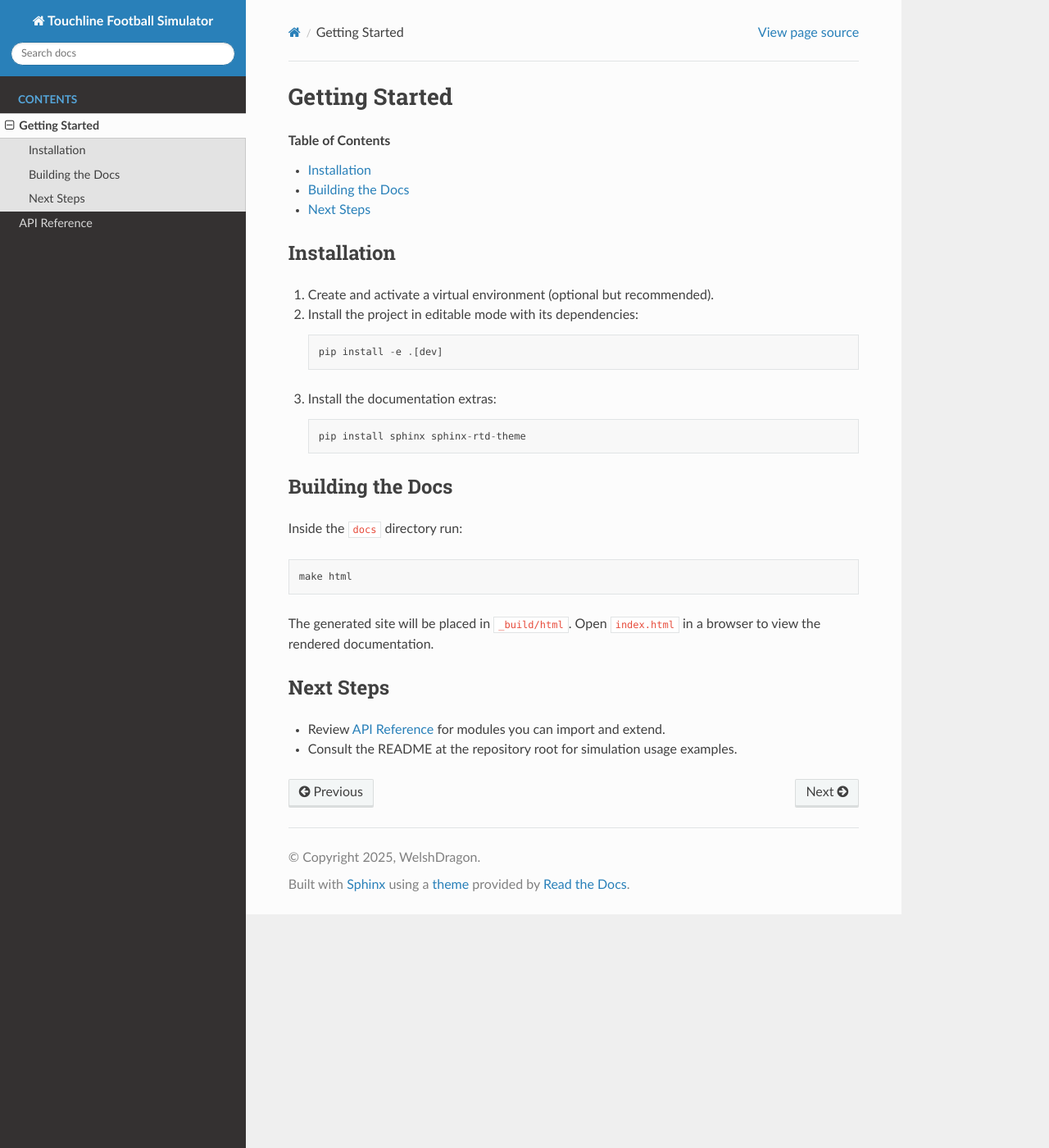
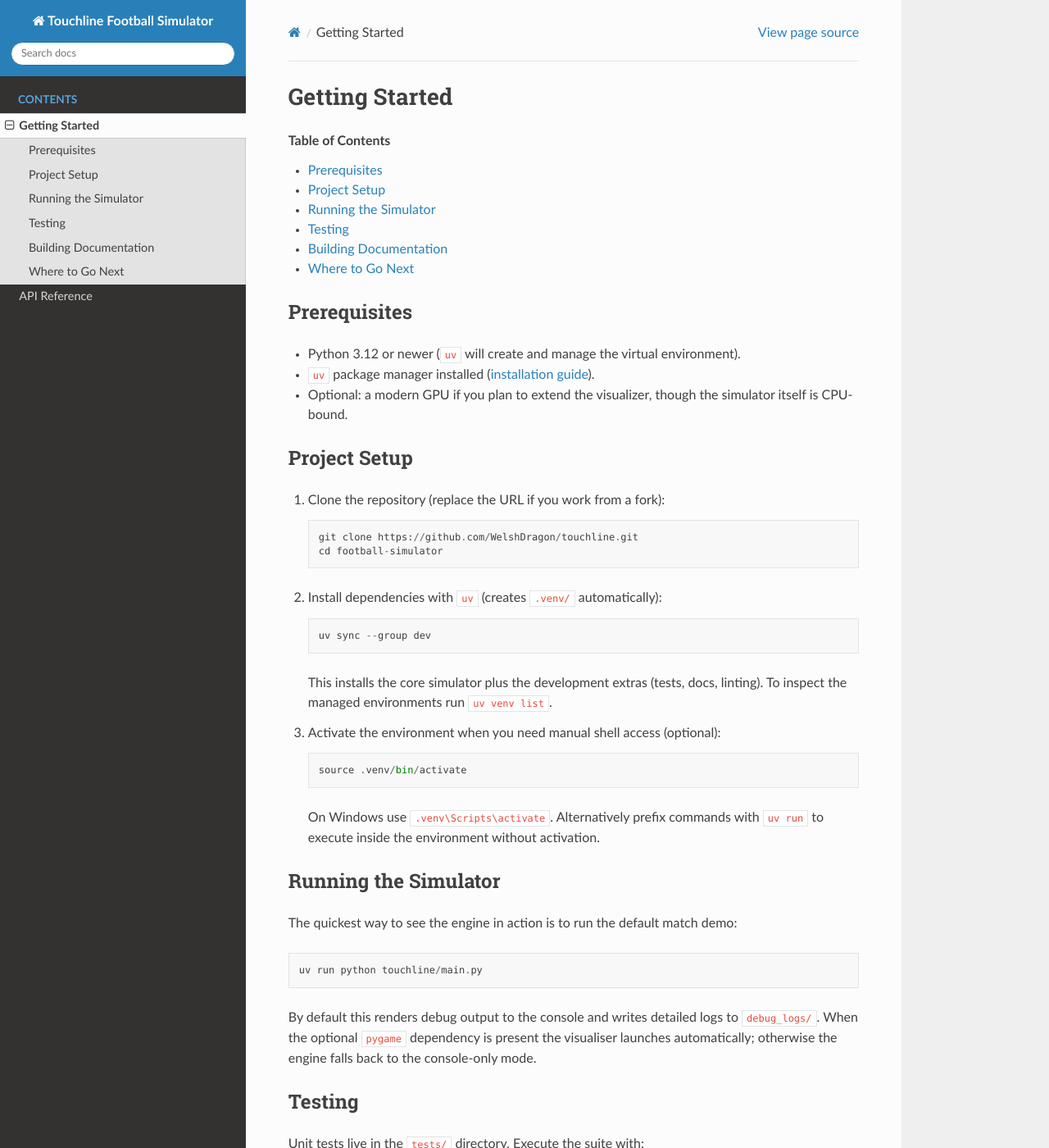
Before and after one commit to WelshDragon/touchline, a Sphinx documentation site: the page built from docs/getting_started.rst, in a window 1280 px wide and 1400 px high. Shown: the whole window at 82% size. Built offline with Sphinx 7.4.7 and the Read the Docs theme 3.1.0, drawn with Linux system fonts in a browser that asks for light colours; the version number is read from the project's files by our own code; some of the changed text lies outside the part shown.

```diff
--- a/docs/conf.py
+++ b/docs/conf.py
@@ -36,7 +36,6 @@
 
 # HTML output settings.
 html_theme = "sphinx_rtd_theme"
-html_static_path = ["_static"]
 
 # Keep type hints in the signature but move the description into the field list.
 autodoc_typehints = "description"
--- a/docs/getting_started.rst
+++ b/docs/getting_started.rst
@@ -5,30 +5,73 @@
    :depth: 2
    :local:
 
-Installation
-------------
+Prerequisites
+-------------
 
-1. Create and activate a virtual environment (optional but recommended).
-2. Install the project in editable mode with its dependencies::
+* Python 3.12 or newer (``uv`` will create and manage the virtual environment).
+* ``uv`` package manager installed (`installation guide <https://docs.astral.sh/uv/getting-started/installation/>`_).
+* Optional: a modern GPU if you plan to extend the visualizer, though the
+  simulator itself is CPU-bound.
 
-      pip install -e .[dev]
+Project Setup
+-------------
 
-3. Install the documentation extras::
+1. Clone the repository (replace the URL if you work from a fork)::
 
-      pip install sphinx sphinx-rtd-theme
+      git clone https://github.com/WelshDragon/touchline.git
+      cd football-simulator
 
-Building the Docs
------------------
+2. Install dependencies with ``uv`` (creates ``.venv/`` automatically)::
 
-Inside the ``docs`` directory run::
+      uv sync --group dev
 
-    make html
+   This installs the core simulator plus the development extras (tests, docs,
+   linting). To inspect the managed environments run ``uv venv list``.
 
-The generated site will be placed in ``_build/html``. Open ``index.html`` in a
-browser to view the rendered documentation.
+3. Activate the environment when you need manual shell access (optional)::
 
-Next Steps
-----------
+      source .venv/bin/activate
 
-* Review :doc:`api/index` for modules you can import and extend.
-* Consult the README at the repository root for simulation usage examples.
+   On Windows use ``.venv\Scripts\activate``. Alternatively prefix commands
+   with ``uv run`` to execute inside the environment without activation.
+
+Running the Simulator
+---------------------
+
+The quickest way to see the engine in action is to run the default match demo::
+
+      uv run python touchline/main.py
+
+By default this renders debug output to the console and writes detailed logs to
+``debug_logs/``. When the optional ``pygame`` dependency is present the
+visualiser launches automatically; otherwise the engine falls back to the
+console-only mode.
+
+Testing
+-------
+
+Unit tests live in the ``tests/`` directory. Execute the suite with::
+
+            uv run pytest
+
+Some tests rely on deterministic data under ``data/players.json``; keep that
+file checked in for consistent results.
+
+Building Documentation
+----------------------
+
+For project documentation (including these pages) ensure the ``dev`` group is
+installed (``uv sync --group dev``) and build the HTML site from ``docs``::
+
+      uv run -- make -C docs html
+
+Open ``docs/_build/html/index.html`` in a browser to browse the generated docs.
+
+Where to Go Next
+----------------
+
+* :doc:`api/index` lists the Python modules available for import.
+* ``README.md`` at the repository root outlines gameplay features and command
+      line options.
+* Explore ``touchline/engine/`` to understand how the match loop, physics, and
+      AI roles interact.
```
Also changed, not shown: 1 other file.
